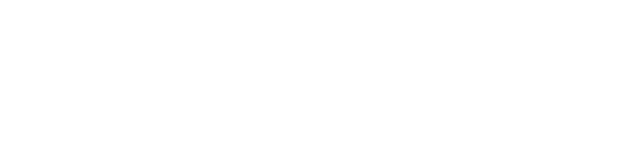
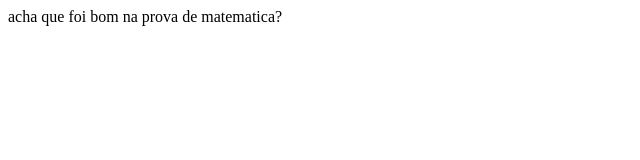
Before and after one commit to sguii/segundoh_2023, a plain HTML site: page index.html in a window 1280 px wide. Shown: the whole page, without its empty margins (0-640 px from the left). Drawn offline with Linux system fonts and the light colour scheme.

Commit message:
guilheme

```diff
--- a/index.html
+++ b/index.html
@@ -7,6 +7,6 @@
     <title>Document</title>
 </head>
 <body>
-
+  </h1>acha que foi bom na prova de matematica? </h1>
 </body>
 </html>
```
